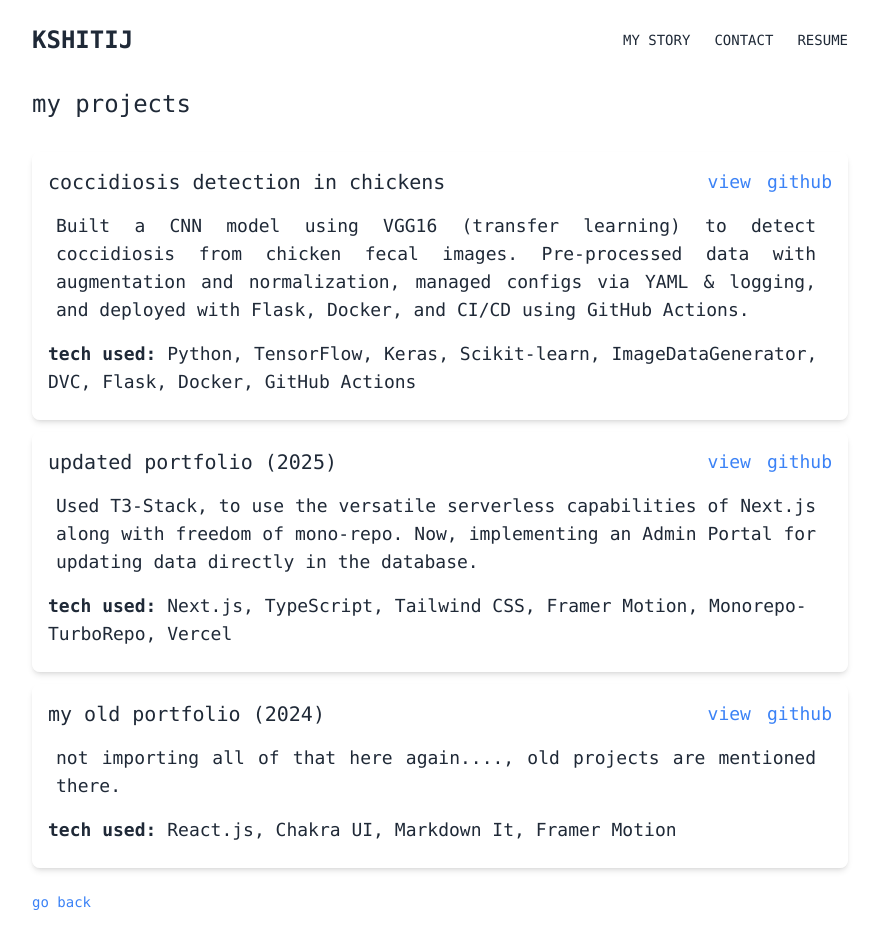
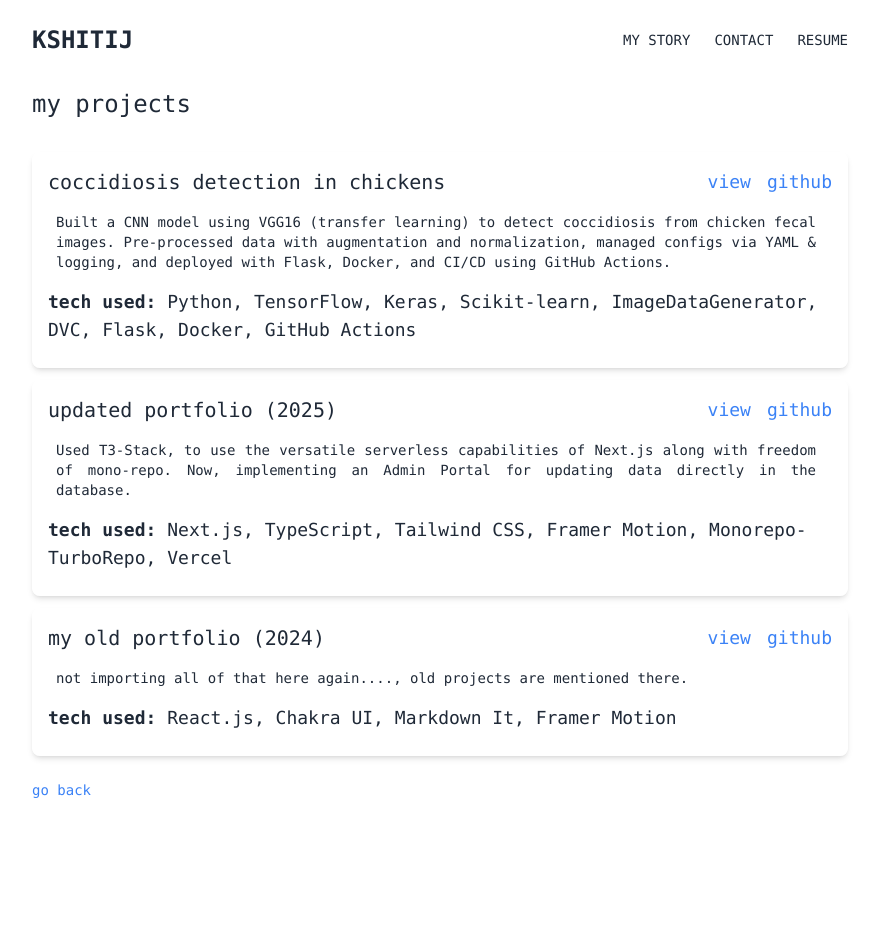
Before and after one commit to Kshitijk14/portfolio, a Next.js app: page /projects/mehh-projects in a window 1280 px wide. Shown: the top 948 px of the page, without its empty margins (200-1078 px from the left). After the commit the page ends 880 px from the top, so only its background shows below. Built offline with nearby package versions, Linux system fonts and the light colour scheme.

Commit message:
resume update june 2025

```diff
--- a/src/components/projects/MehhProjects.tsx
+++ b/src/components/projects/MehhProjects.tsx
@@ -39,7 +39,7 @@ const MehhProjects = () => {
                 </div>
                 <ul className="list-inside text-justify text-sm sm:text-base md:text-lg pl-2 pr-4 space-y-2">
                     {project.descriptions.length > 0 && (
-                        <p>{project.descriptions}</p>
+                        <p className='text-sm'>{project.descriptions}</p>
                     )}
                 </ul>
                 <p className='mt-4 mb-2 text-sm sm:text-base md:text-lg'><strong>tech used:</strong> {project.skills.join(', ')}</p>
```
Also changed, not shown: 2 other files (tests, documents, lock files or other folders).
